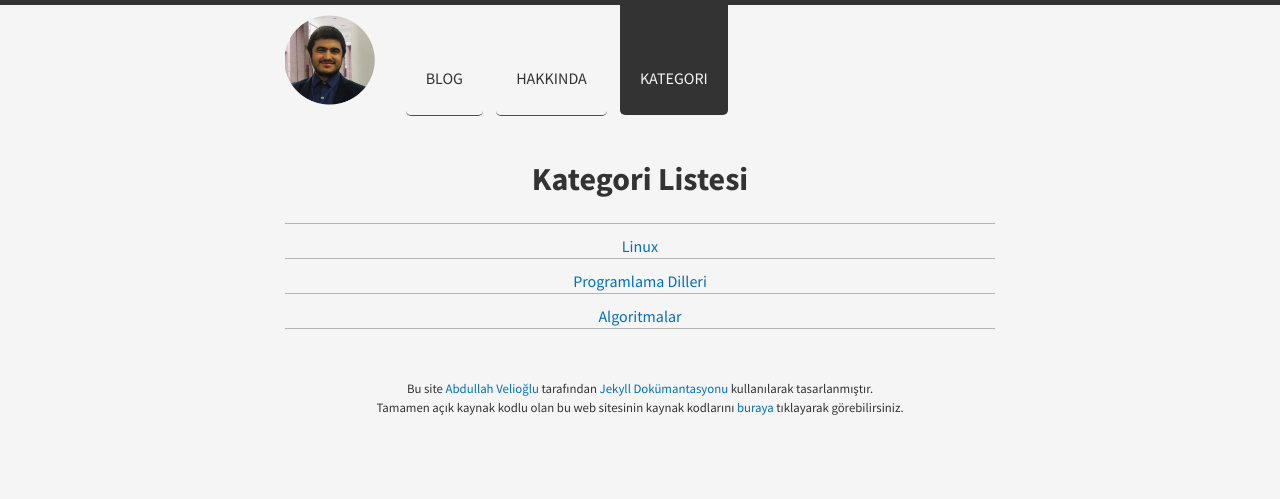
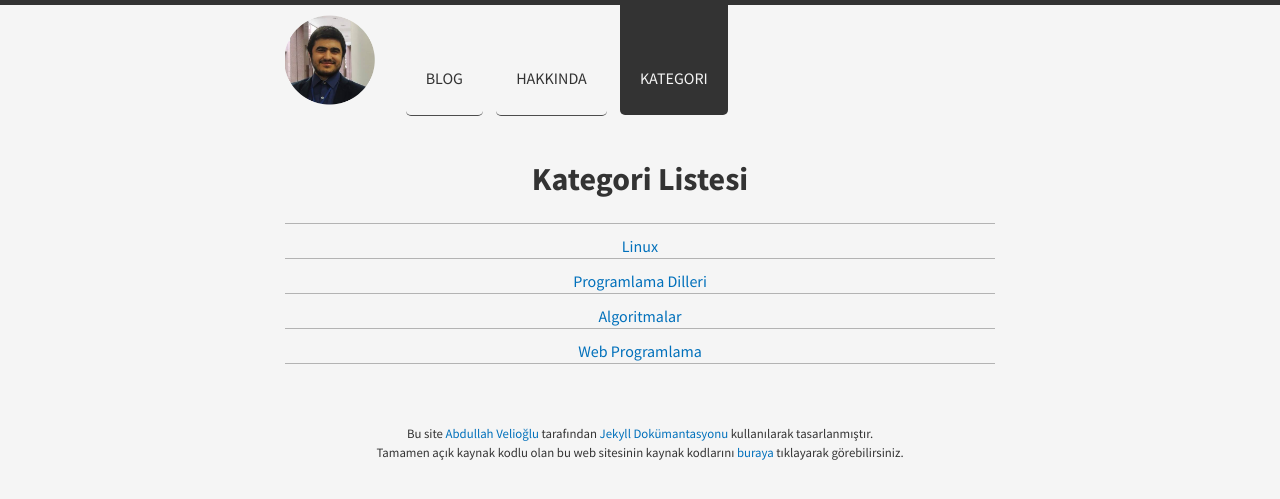
Before and after one commit to abdullahvelioglu/jekyllstaticblog, a Jekyll site: the page built from category/index.html, in a window 1280 px wide. Shown: the top 499 px of the page. Built offline with Jekyll 4.4.1, drawn with Linux system fonts in a browser that asks for light colours; nearby versions of some CDN libraries; Markdown is read by kramdown in place of the engine named in the settings.

Commit message:
Add category web

```diff
--- a/_data/tags.yml
+++ b/_data/tags.yml
@@ -6,3 +6,6 @@
 
 - slug: algorithm
   name: Algoritmalar
+
+- slug: web
+  name: Web Programlama
--- a/category/index.html
+++ b/category/index.html
@@ -13,6 +13,8 @@
   <div class="bundle row gutters fadeInDown animated">
     <a href="/blog/category/algorithm/">Algoritmalar</a>
   <div class="bundle row gutters fadeInDown animated">
+    <a href="/blog/category/web/">Web Programlama</a>
+  <div class="bundle row gutters fadeInDown animated">
 
 
 </center>
```
Also changed, not shown: category/web.md (added, +5 -0 lines).
